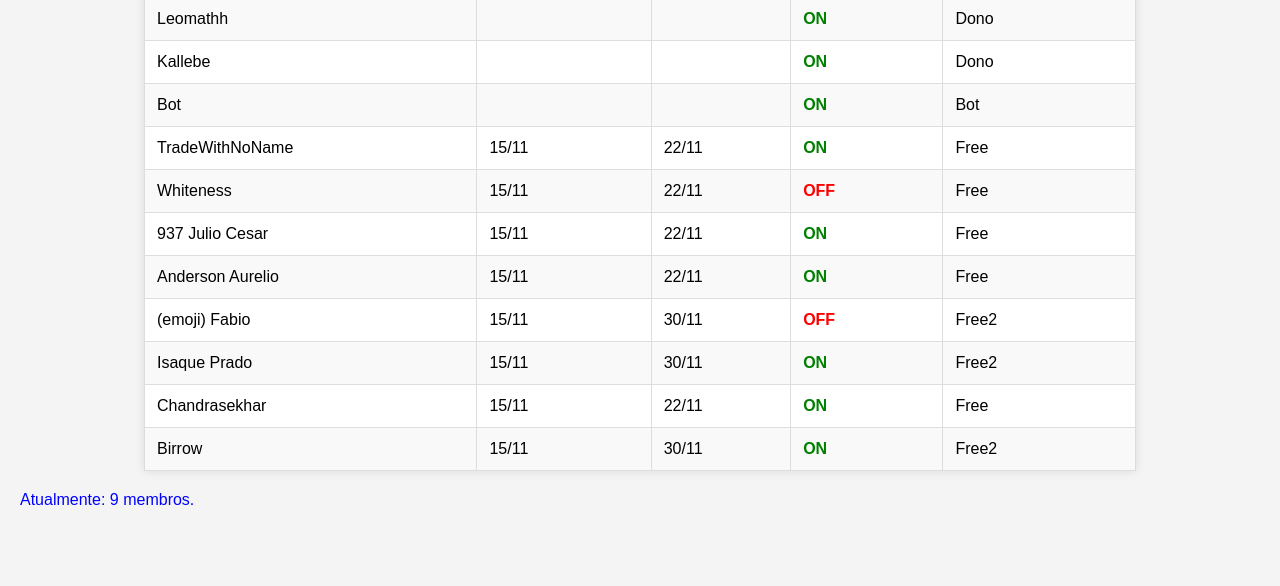
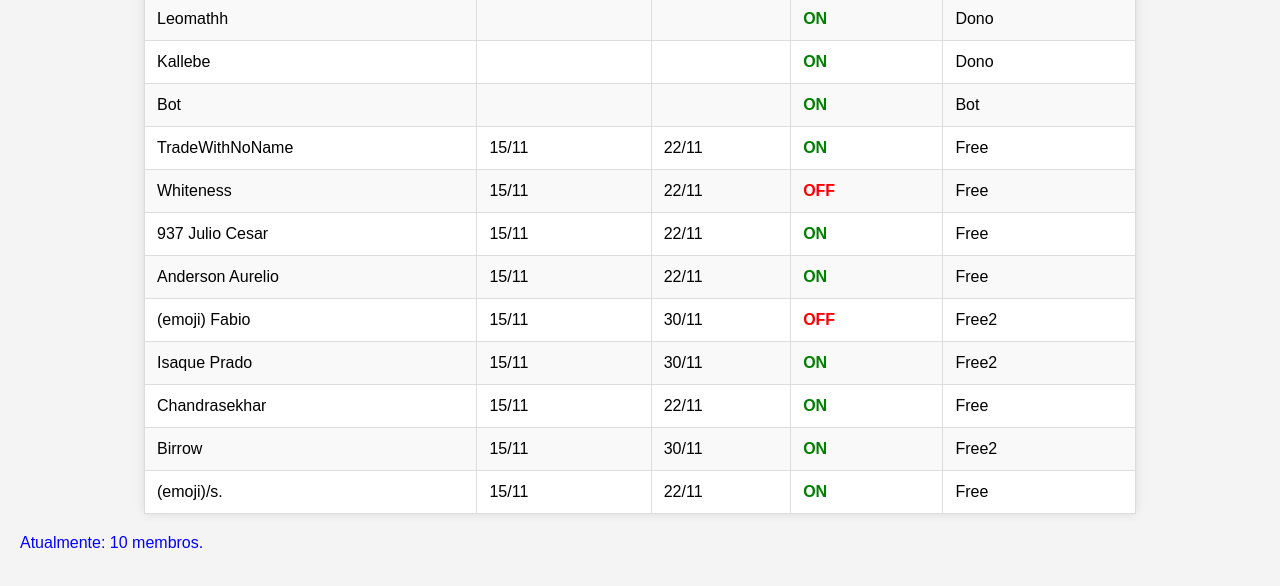
Before and after one commit to leomathh/VipSinaisOB, a plain HTML site: page index.html in a window 1280 px wide. Shown: the part 146-732 px from the top of the page. Drawn offline with Linux system fonts and the light colour scheme.

Commit message:
Update index.html

```diff
--- a/index.html
+++ b/index.html
@@ -134,6 +134,13 @@
   <td class="on">ON</td>
   <td>Free2</td>
 </tr>
+<tr>
+  <td>(emoji)/s.</td>
+  <td>15/11</td>
+  <td>22/11</td>
+  <td class="on">ON</td>
+  <td>Free</td>
+</tr>
 </table>
 
 <script>
```
